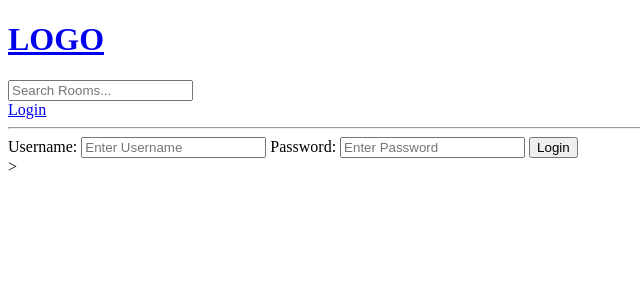
After one commit to mattjensen52/DjangoTutorial, a Django app: page /login/ in a window 1280 px wide. The commit adds this page. Shown: the top 300 px of the page, without its empty margins (0-640 px from the left). Run offline with Django 5.2, Linux system fonts and the light colour scheme.

Commit message:
User Login and messages
Added login functionality for users with error messages

```diff
--- /dev/null
+++ b/studybud/base/templates/base/login_register.html
@@ -0,0 +1,20 @@
+{% extends 'main.html' %}
+
+{% block content %}
+
+<div>
+    <form method="POST" action="">
+        {% csrf_token %}
+        <label>Username:</label>
+        <input type="text" name="username" placeholder="Enter Username" />
+
+        <label>Password:</label>
+        <input type="password" name="password" placeholder="Enter Password" />
+        <input type="submit" value="Login" />
+    </form>>
+
+    </form>
+</div>
+
+
+{% endblock content %}
--- a/studybud/base/urls.py
+++ b/studybud/base/urls.py
@@ -2,6 +2,8 @@ from django.urls import path
 from . import views
 
 urlpatterns = [
+    path('login/', views.loginPage, name="login"),
+
     path('', views.home, name="home"),
     path('room/<str:pk>/', views.room, name="room"),
 
--- a/studybud/base/views.py
+++ b/studybud/base/views.py
@@ -1,5 +1,8 @@
 from django.shortcuts import render, redirect
+from django.contrib import messages
 from django.db.models import Q
+from django.contrib.auth.models import User
+from django.contrib.auth import authenticate, login, logout
 from .models import Room, Topic
 from .forms import RoomForm
 
@@ -11,6 +14,28 @@ from .forms import RoomForm
  #   {'id':2, 'name':'Design with me'},
   #  {'id':3, 'name':'Frontend developers'},
 #]
+
+def loginPage(request):
+    if request.method == 'POST':
+        username = request.POST.get('username')
+        password = request.POST.get('password')
+
+        try:
+            user = User.objects.get(username=username)
+        except:
+            messages.error(request, 'Use does not exist')
+
+        user = authenticate(request, username=username, password=password)
+
+        if user is not None:
+            login(request, user)
+            return redirect('home')
+        else:
+            messages.error(request, 'Username OR password does not exist')
+
+
+    context = {}
+    return render(request, 'base/login_register.html', context)
 
 def home(request):
     q = request.GET.get('q') if request.GET.get('q') != None else ''
--- a/studybud/templates/main.html
+++ b/studybud/templates/main.html
@@ -10,6 +10,14 @@
     <body>
         {% include 'navbar.html' %}
 
+        {% if messages %}
+        <ul class="messages">
+            {% for message in messages %}
+            <li></li>{{ message }}</li>
+               {% endfor %}
+        </ul>
+        {% endif %}
+
         {% block content %}
 
         {% endblock %}
--- a/studybud/templates/navbar.html
+++ b/studybud/templates/navbar.html
@@ -7,4 +7,6 @@
 
 </form>
 
+<a href="{% url 'login' %}">Login</a>
+
 <hr>
```
Also changed, not shown: studybud/db.sqlite3.
